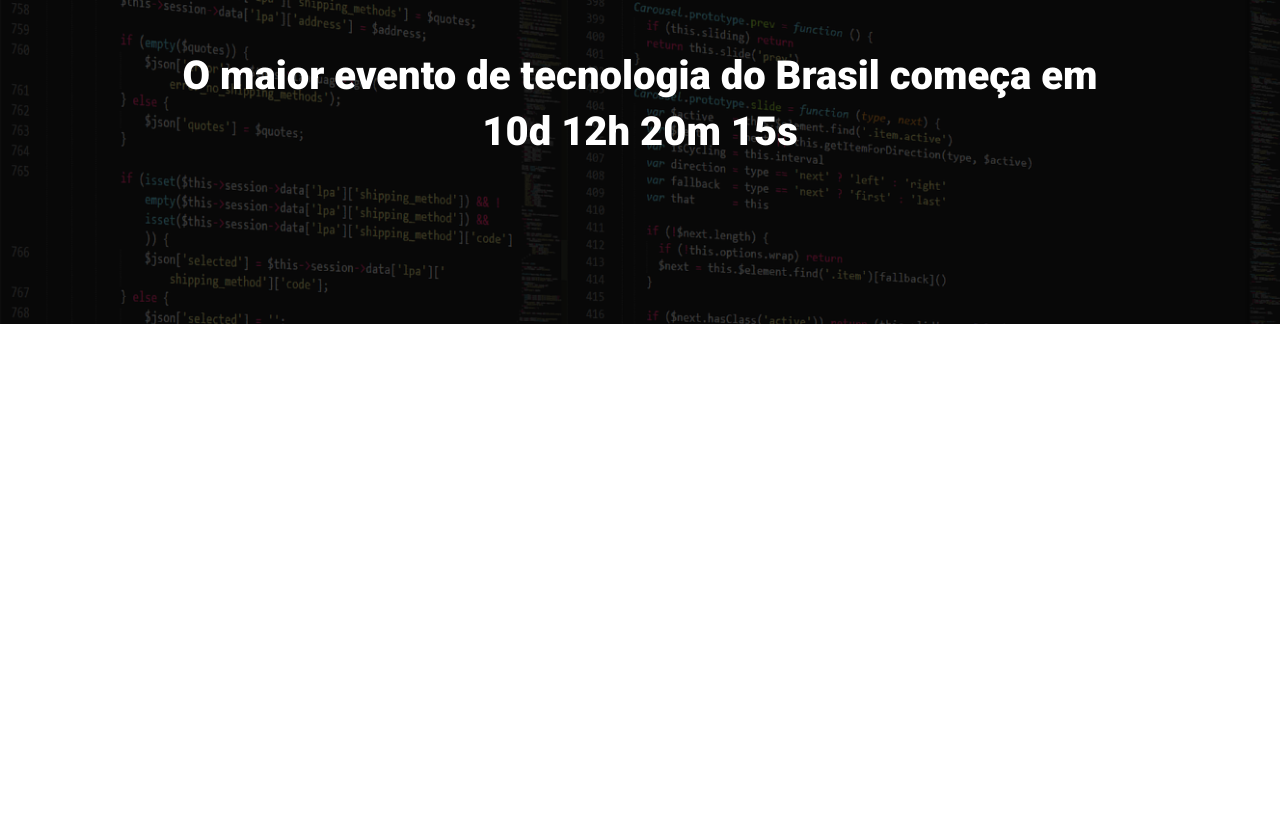
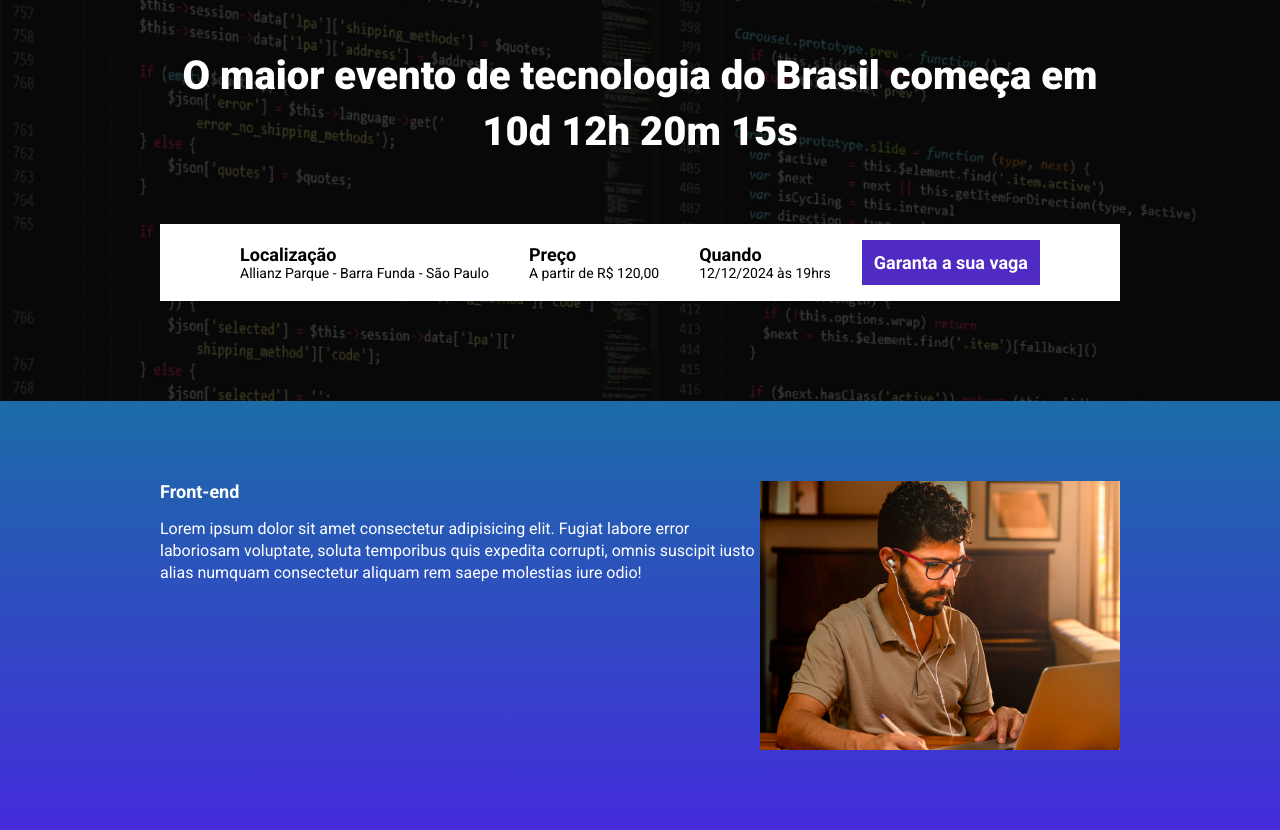
Before and after one commit to biapagotto/ebac_tech_talks, a website built with Parcel: page src/index.html in a window 1280 px wide. Shown: the part 160-990 px from the top of the page. Before the commit the page ends 800 px from the top, so only its background shows below. Built offline with nearby package versions, Linux system fonts and the light colour scheme.

Commit message:
Atualização do conteúdo

```diff
--- a/src/index.html
+++ b/src/index.html
@@ -18,8 +18,37 @@
             <p class="hero__text">
                 O maior evento de tecnologia do Brasil começa em 10d 12h 20m 15s
             </p>
+            <div class="infos-bar">
+                <ul class="infos-bar__infos">
+                    <li class="infos-bar__infos__item">
+                        <b>Localização</b>
+                        Allianz Parque - Barra Funda - São Paulo
+                    </li>
+                    <li class="infos-bar__infos__item">
+                        <b>Preço</b>
+                        A partir de R$ 120,00
+                    </li>
+                    <li class="infos-bar__infos__item">
+                        <b>Quando</b>
+                        12/12/2024 às 19hrs
+                    </li>
+                </ul>
+                <a href="#" class="button button--primary">Garanta a sua vaga</a>
+            </div>
         </div>
     </header>
+
+    <section class="event">
+        <div class="container">
+            <div class="event__details">
+                <h2 class="event__details__title">Front-end</h2>
+                <p class="event__details__description">
+                    Lorem ipsum dolor sit amet consectetur adipisicing elit. Fugiat labore error laboriosam voluptate, soluta temporibus quis expedita corrupti, omnis suscipit iusto alias numquam consectetur aliquam rem saepe molestias iure odio!
+                </p>
+            </div>
+            <img class="event__image" src="./images/frontend.png" alt="Front-end">
+        </div>
+    </section>
 
     <script src="scripts/main.js"></script>
 </body>
--- /dev/null
+++ b/src/styles/_event.scss
@@ -0,0 +1,38 @@
+.event {
+    padding: 80px 0;
+    background-image: linear-gradient(#1B6CA7, #442BDB);
+
+    .container {
+        display: flex;
+    }
+
+    &__image {
+        max-width: 360px;
+    }
+
+    &__details {
+        &__title {
+            font-size: 18px;
+            font-weight: bold;
+            margin-bottom: 16px;
+        }
+
+        &__description {
+            line-height: 22px;
+        }
+    }
+    @media (max-width: 640px) {
+        .container {
+            display: block;
+        }
+
+        &__image {
+            width: 100%;
+        }
+
+        &__details {
+            margin-right: 0;
+            margin-bottom: 16px;
+        }
+    }
+}
--- a/src/styles/_hero.scss
+++ b/src/styles/_hero.scss
@@ -5,16 +5,9 @@
     background-repeat: no-repeat;
     background-size: cover;
     position: relative;
-    display: flex;
-    justify-content: center;
-    align-items: center;
-    flex-direction: column;
 
     .container {
         position: relative;
-        display: flex;
-        flex-direction: column;
-        align-items: center;
     }
 
     &::before {
@@ -26,7 +19,6 @@
         background-color: #000;
         content: '';
         opacity: .7;
-        z-index: 1;
     }
 
     &__text {
@@ -36,7 +28,6 @@
         line-height: 56px;
         font-weight: 800;
         text-align: center;
-        z-index: 2;
     }
 
     &__logo {
@@ -48,6 +39,7 @@
 
     @media (max-width: 640px) {
         padding: 40px 0;
+
         &__logo {
             height: 40px;
         }
@@ -59,3 +51,27 @@
         }
     }
 }
+.button {
+    padding: 12px;
+    font-size: 18px;
+    font-weight: bold;
+    text-decoration: none;
+    text-align: center;
+    white-space: nowrap;
+
+    &--primary {
+        color: #fff;
+        background-color: #4F2AC3;
+    }
+
+    @media (max-width: 640px) {
+        display: block;
+        width: 100%;
+
+    }
+
+    @media (max-width: 1024px) {
+        display: flex;
+        align-items: center;
+    }
+}
--- /dev/null
+++ b/src/styles/components/_button.scss
@@ -0,0 +1,25 @@
+.button {
+    padding: 12px;
+    font-size: 18px;
+    font-weight: bold;
+    text-decoration: none;
+    display: flex;
+    text-align: center;
+    white-space: nowrap;
+
+    &--primary {
+        color: #fff;
+        background-color: #4F2AC3;
+    }
+
+    @media (max-width: 640px) {
+        display: block;
+        width: 100%;
+
+    }
+
+    @media (max-width: 1024px) {
+        display: flex;
+        align-items: center;
+    }
+}
--- /dev/null
+++ b/src/styles/components/_infos_bar.scss
@@ -0,0 +1,43 @@
+.infos-bar {
+    padding: 16px 80px;
+    background-color: #fff;
+    display: flex;
+    justify-content: space-between;
+    align-items: center;
+    position: relative;
+    z-index: 3;
+
+    &__infos {
+        display: flex;
+        gap: 40px;
+
+        &__item {
+            font-size: 14px;
+            color: #000;
+
+            b {
+                color: #000;
+                font-size: 18px;
+                display: block;
+            }
+        }
+    }
+
+    @media (max-width: 640px) {
+        display: block;
+
+        &__infos {
+            display: block;
+
+            &__item {
+                margin-bottom: 24px;
+            }
+        }
+    }
+
+    @media (max-width: 1024px) {
+        &__infos {
+            gap: 16px;
+        }
+    }
+}
--- a/src/styles/main.scss
+++ b/src/styles/main.scss
@@ -1,4 +1,7 @@
 @use 'hero';
+@use 'components/infos_bar';
+@use 'components/button';
+@use 'event';
 
 * {
     margin: 0;
@@ -6,12 +9,13 @@
     box-sizing: border-box;
     font-family: Roboto, sans-serif;
     color: #fff;
+    list-style: none;
 }
 
 .container {
     max-width: 960px;
     width: 100%;
-    margin: o auto;
+    margin: 0 auto;
 
     @media (max-width: 640px) {
         max-width: 80%;
```
